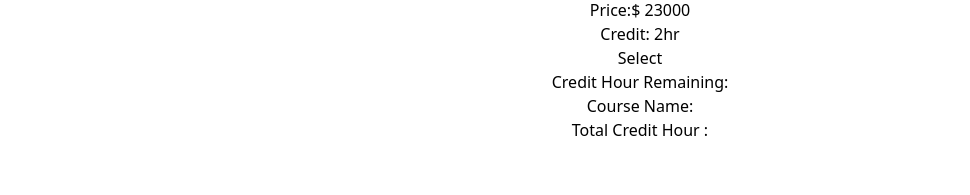
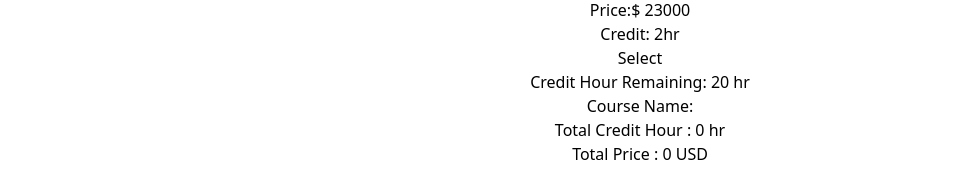
Before and after one commit to Shahin992/Course-Registration, a React (Vite) app: page / in a window 1280 px wide. Shown: the part 3766-3961 px from the top of the page, without its empty margins (0-970 px from the left). Before the commit the page ends 3940 px from the top, so only its background shows below. Built offline with nearby package versions, Linux system fonts and the light colour scheme.

Commit message:
commit with remaining,hour and total calculation

```diff
--- a/src/App.jsx
+++ b/src/App.jsx
@@ -5,11 +5,38 @@ import Cards from './Component/Cards/Cards'
 import Cart from './Component/Cart/Cart'
 
 function App() {
+  let Remaining = 20
   const [selected,setSelected] = useState([])
+  const [total,setTotal] = useState(0)
+  const [hour,setHour] = useState(0)
+  let [remaining,setRemaining] = useState(Remaining);
+
+
+
+
 
   const selectedBtn =cardDetails =>{
     const newSelected = [...selected,cardDetails]
-    setSelected(newSelected);
+
+
+    let creditHour = cardDetails.credit_hour;
+    let count = cardDetails.price ;
+
+    selected.forEach((item)=>{
+      count = count +item.price
+      creditHour = creditHour + item.credit_hour
+
+    }
+
+      )
+
+      remaining = Remaining - creditHour;
+
+      setSelected(newSelected);
+      setHour(creditHour);
+      setTotal(count);
+      setRemaining(remaining);
+
 
   }
 
@@ -21,7 +48,7 @@ function App() {
       <h1 className='text-7xl font-bold mb-10'>Course Registration</h1>
       <div className='flex gap-8'>
         <Cards selectedBtn={selectedBtn}></Cards>
-        <Cart selected={(selected)}></Cart>
+        <Cart remaining={remaining} hour={hour} total={total} selected={(selected)}></Cart>
 
       </div>
 
--- a/src/Component/Cart/Cart.jsx
+++ b/src/Component/Cart/Cart.jsx
@@ -1,11 +1,11 @@
 import React from 'react';
 
-const Cart = ({selected}) => {
+const Cart = ({selected,hour,total,remaining}) => {
 
     return (
         <div className='w-1/3 text-left'>
            <div className='border-b-4'>
-           <h4 className='text-lg font-bold pb-4 '>Credit Hour Remaining: </h4>
+           <h4 className='text-lg font-bold pb-4 '>Credit Hour Remaining: {remaining} hr </h4>
            </div>
            <h4 className='text-lg font-semibold my-4'>Course Name: </h4>
 
@@ -25,7 +25,8 @@ const Cart = ({selected}) => {
             )
         }
 
-<h4 className='text-lg font-semibold my-4 border-y-4 pt-5 pb-2'>Total Credit Hour : </h4>
+<h4 className='text-lg font-semibold my-4 border-y-4 pt-5 pb-2'>Total Credit Hour :  {hour} hr</h4>
+<h4 className='text-lg font-semibold my-4 border-y-4 pt-5 pb-2'>Total Price :  {total} USD</h4>
 
 
 
```
